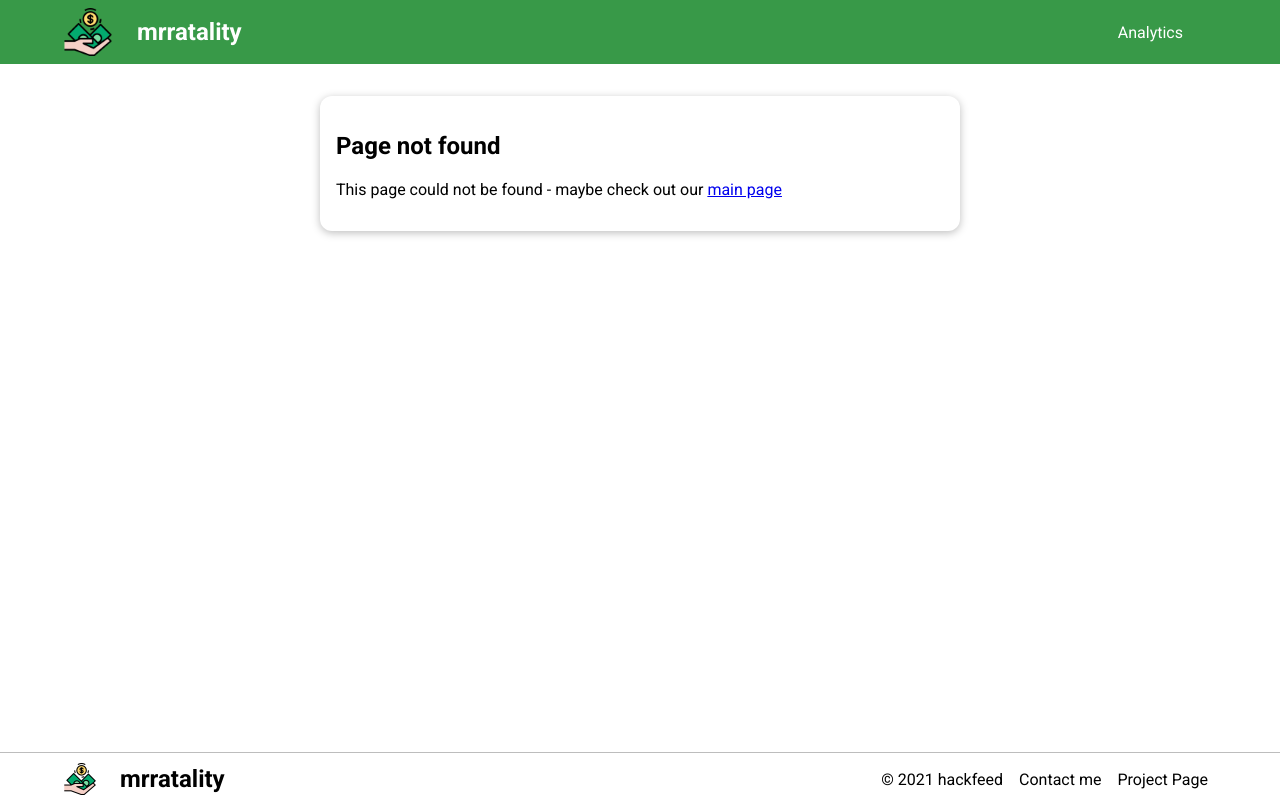
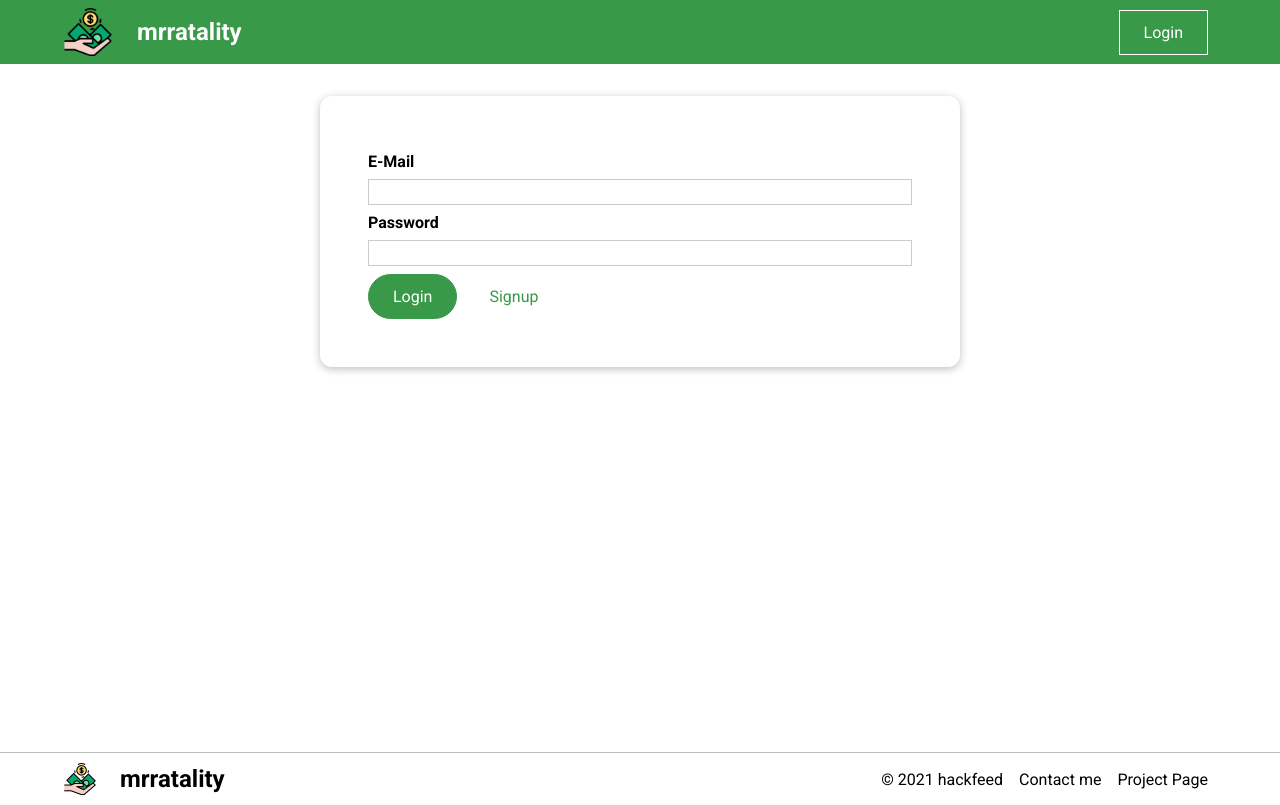
Before and after one commit to hackfeed/mrratality, a Vue app in the folder frontend/: page /auth in a window 1280 px wide. Before the commit this address had no page. Built offline with nearby package versions, Linux system fonts and the light colour scheme.

Commit message:
Add userauth frontend part

```diff
--- a/frontend/src/components/layout/TheHeader.vue
+++ b/frontend/src/components/layout/TheHeader.vue
@@ -6,8 +6,14 @@
         <router-link to="/">mrratality</router-link>
       </h1>
       <ul>
-        <li>
+        <li v-if="isLoggedIn">
           <router-link to="/analytics">Analytics</router-link>
+        </li>
+        <li v-else>
+          <router-link to="/auth">Login</router-link>
+        </li>
+        <li v-if="isLoggedIn">
+          <base-button @click="logout">Logout</base-button>
         </li>
       </ul>
     </nav>
@@ -15,7 +21,19 @@
 </template>
 
 <script>
-export default {};
+export default {
+  computed: {
+    isLoggedIn() {
+      return this.$store.getters.isAuthenticated;
+    },
+  },
+  methods: {
+    logout() {
+      this.$store.dispatch("logout");
+      this.$router.replace("/");
+    },
+  },
+};
 </script>
 
 <style scoped>
--- /dev/null
+++ b/frontend/src/pages/UserAuth.vue
@@ -0,0 +1,122 @@
+<template>
+  <div>
+    <base-dialog :show="!!error" title="An error occured" @close="handleError">
+      <p>{{ error }}</p>
+    </base-dialog>
+    <base-dialog :show="isLoading" title="Authenticating..." fixed>
+      <base-spinner></base-spinner>
+    </base-dialog>
+    <base-card>
+      <form @submit.prevent="submitForm">
+        <div class="form-control">
+          <label for="email">E-Mail</label>
+          <input type="email" name="email" id="email" v-model.trim="email" />
+        </div>
+        <div class="form-control">
+          <label for="password">Password</label>
+          <input type="password" name="password" id="password" v-model.trim="password" />
+        </div>
+        <p v-if="!formIsValid">
+          Please enter a valid email and password (must be at least 5 characters long)
+        </p>
+        <base-button>{{ submitButtonCaption }}</base-button>
+        <base-button type="button" mode="flat" @click="switchAuthMode">{{
+          switchModeButtonCaption
+        }}</base-button>
+      </form>
+    </base-card>
+  </div>
+</template>
+
+<script>
+export default {
+  data() {
+    return {
+      email: "",
+      password: "",
+      formIsValid: true,
+      mode: "login",
+      isLoading: null,
+      error: null,
+    };
+  },
+  computed: {
+    submitButtonCaption() {
+      if (this.mode === "login") {
+        return "Login";
+      } else {
+        return "Signup";
+      }
+    },
+    switchModeButtonCaption() {
+      if (this.mode === "login") {
+        return "Signup";
+      } else {
+        return "Login";
+      }
+    },
+  },
+  methods: {
+    async submitForm() {
+      this.formIsValid = true;
+      if (this.email === "" || !this.email.includes("@") || this.password.length < 6) {
+        this.formIsValid = false;
+        return;
+      }
+      this.isLoading = true;
+      const actionPayload = { email: this.email, password: this.password };
+      try {
+        if (this.mode === "login") {
+          await this.$store.dispatch("login", actionPayload);
+        } else {
+          await this.$store.dispatch("signup", actionPayload);
+        }
+        const redirectUrl = "/" + (this.$route.query.redirect || "");
+        this.$router.replace(redirectUrl);
+      } catch (error) {
+        this.error = error.message || "Failed to authenticate, try later!";
+      }
+      this.isLoading = false;
+    },
+    switchAuthMode() {
+      if (this.mode === "login") {
+        this.mode = "signup";
+      } else {
+        this.mode = "login";
+      }
+    },
+    handleError() {
+      this.error = null;
+    },
+  },
+};
+</script>
+
+<style scoped>
+form {
+  margin: 1rem;
+  padding: 1rem;
+}
+.form-control {
+  margin: 0.5rem 0;
+}
+label {
+  font-weight: bold;
+  margin-bottom: 0.5rem;
+  display: block;
+}
+input,
+textarea {
+  display: block;
+  width: 100%;
+  font: inherit;
+  border: 1px solid #ccc;
+  padding: 0.15rem;
+}
+input:focus,
+textarea:focus {
+  border-color: #389948;
+  background-color: #faf6ff;
+  outline: none;
+}
+</style>
--- a/frontend/src/router.js
+++ b/frontend/src/router.js
@@ -3,14 +3,27 @@ import { createRouter, createWebHistory } from "vue-router";
 import Analytics from "./pages/Analytics.vue";
 import Index from "./pages/Index.vue";
 import NotFound from "./pages/NotFound.vue";
+import UserAuth from "./pages/UserAuth.vue";
+import store from "./store/index.js";
 
 const router = createRouter({
   history: createWebHistory(),
   routes: [
     { path: "/", component: Index },
-    { path: "/analytics", component: Analytics },
+    { path: "/analytics", component: Analytics, meta: { requiresAuth: true } },
+    { path: "/auth", component: UserAuth, meta: { requiresUnauth: true } },
     { path: "/:notFound(.*)", component: NotFound },
   ],
 });
 
+router.beforeEach((to, _from, next) => {
+  if (to.meta.requiresAuth && !store.getters.isAuthenticated) {
+    next("/auth");
+  } else if (to.meta.requiresUnauth && store.getters.isAuthenticated) {
+    next("/");
+  } else {
+    next();
+  }
+});
+
 export default router;
```
Also changed, not shown: frontend/src/store/modules/auth/actions.js (added, +84 -0 lines), frontend/src/store/modules/auth/getters.js (added, +14 -0 lines), frontend/src/store/modules/auth/index.js (added, +16 -0 lines), frontend/src/store/modules/auth/mutations.js (added, +10 -0 lines), 1 other file (tests, documents, lock files or other folders).
